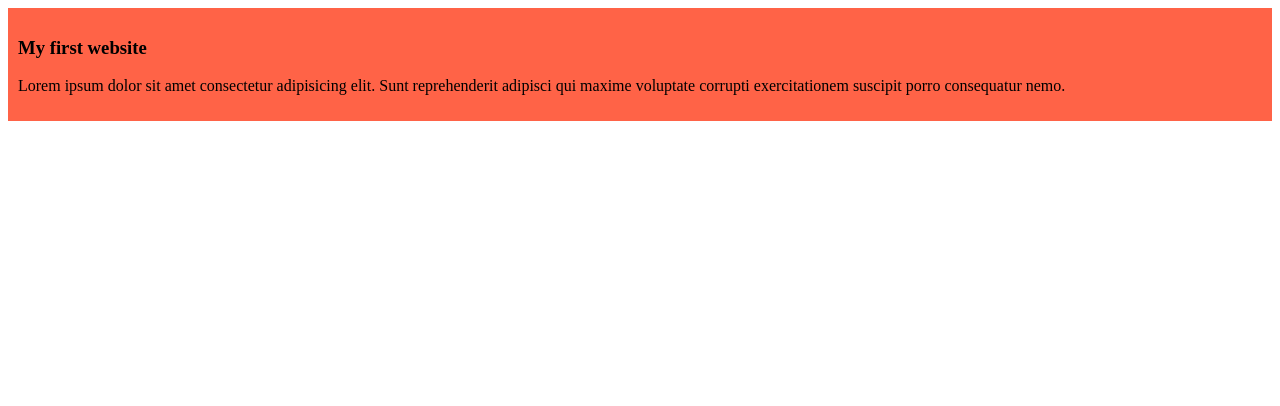
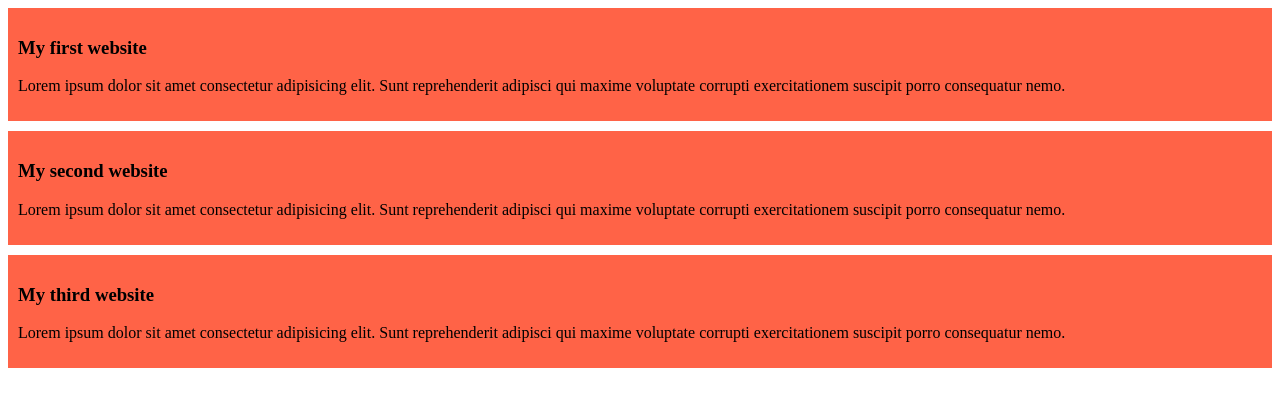
Before and after one commit to salehiin/my-simple-website, a plain HTML site: page index.html in a window 1280 px wide. Drawn offline with Linux system fonts and the light colour scheme.

Commit message:
added the second and third blog

```diff
--- a/index.html
+++ b/index.html
@@ -11,6 +11,14 @@
         <h3>My first website</h3>
         <p>Lorem ipsum dolor sit amet consectetur adipisicing elit. Sunt reprehenderit adipisci qui maxime voluptate corrupti exercitationem suscipit porro consequatur nemo.</p>
     </div>
+    <div>
+        <h3>My second website</h3>
+        <p>Lorem ipsum dolor sit amet consectetur adipisicing elit. Sunt reprehenderit adipisci qui maxime voluptate corrupti exercitationem suscipit porro consequatur nemo.</p>
+    </div>
+    <div>
+        <h3>My third website</h3>
+        <p>Lorem ipsum dolor sit amet consectetur adipisicing elit. Sunt reprehenderit adipisci qui maxime voluptate corrupti exercitationem suscipit porro consequatur nemo.</p>
+    </div>
 
 </body>
 </html>
--- a/styles/blog.css
+++ b/styles/blog.css
@@ -1,4 +1,5 @@
 div{
     background-color: tomato;
     padding: 10px;
+    margin-bottom: 10px;
 }
```
